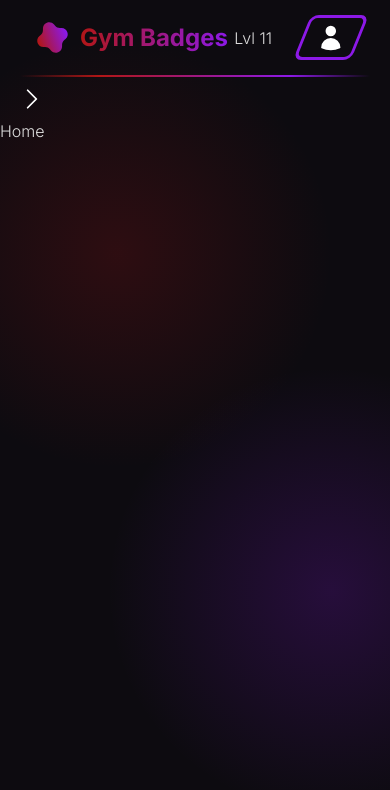
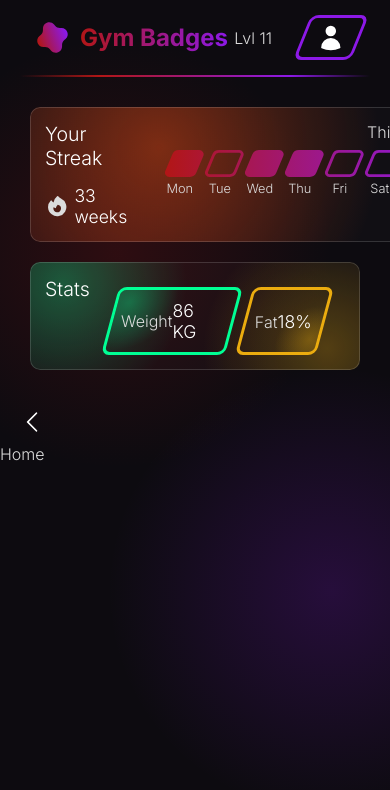
Before and after one commit to TFG-APP-de-gamificacion-del-deporte/gym-badges-web-app, a Next.js app in the folder src/gym_badges/: page / in a window 390 px wide. Shown: the top 790 px of the page. Built offline with nearby package versions, Linux system fonts and the light colour scheme.

Commit message:
Improve dashboard responsiveness

```diff
--- a/src/gym_badges/app/(home)/home.module.scss
+++ b/src/gym_badges/app/(home)/home.module.scss
@@ -9,7 +9,7 @@
 }
 
 .dashboard_main_layout {
-  @include GV.mobile-screen {
+  @include GV.small-screen {
     flex-direction: column;
   }
 
--- a/src/gym_badges/components/dashboard/client-dashboard.module.scss
+++ b/src/gym_badges/components/dashboard/client-dashboard.module.scss
@@ -3,6 +3,10 @@
 .dashboard {
   display: flex;
   flex-direction: row;
+
+  @include GV.small-screen {
+    flex-direction: column;
+  }
 }
 
 .widgets {
@@ -10,6 +14,15 @@
   flex-direction: column;
   gap: 20px;
   margin: 30px;
+
+  @include GV.small-screen {
+    flex-direction: row;
+    flex-wrap: wrap;
+
+    div {
+      flex-grow: 1;
+    }
+  }
 }
 
 .collapse_button {
--- a/src/gym_badges/components/dashboard/client-dashboard.tsx
+++ b/src/gym_badges/components/dashboard/client-dashboard.tsx
@@ -6,7 +6,6 @@ import StatsCard, { StatsCardProps } from "./stats-card/stats-card";
 import LineSeparator from "../line-separator/line-separator";
 import { ChevronLeftIcon, ChevronRightIcon } from "@heroicons/react/24/solid";
 import StreakCard, { StreakCardProps } from "./streak-card/streak-card";
-import useScreenSize from "@/hooks/useScreenSize";
 
 type ClientDashboardProps = {
   streakCardProps: StreakCardProps;
@@ -15,25 +14,10 @@ type ClientDashboardProps = {
 
 export default function ClientDashboard({ statsCardProps, streakCardProps }: ClientDashboardProps) {
   const [hidden, setHidden] = useState(false);
-  const [usedButton, setUsedButton] = useState(false);
-  const { width } = useScreenSize();
 
   const toggleHidden = () => {
-    setUsedButton(true);
     setHidden(!hidden);
   }
-
-  useEffect(() => {
-    if (usedButton && hidden) { return }  // Used to hide --> Keep hided
-
-    if (!usedButton && width <= 1000) {
-      setHidden(true)
-    }
-    else if (width > 1000) {
-      setHidden(false);
-      setUsedButton(false);
-    }
-  }, [width]);
 
   return (
     <div className={styles.dashboard}>
--- a/src/gym_badges/components/dashboard/stats-card/stats-card.module.scss
+++ b/src/gym_badges/components/dashboard/stats-card/stats-card.module.scss
@@ -10,6 +10,10 @@ $yellow_gradient: radial-gradient(circle at bottom 20% right 10%, rgba($yellow,
 .stats_card {
   @include GV.card;
   background-image: $green_gradient, $yellow_gradient;
+
+  @include GV.small-screen {
+    display: flex;
+  }
 }
 
 .stats {
@@ -18,6 +22,8 @@ $yellow_gradient: radial-gradient(circle at bottom 20% right 10%, rgba($yellow,
   gap: 10px;
   margin-top: 10px;
   padding: 0 20px;
+
+  flex-grow: 1;
 }
 
 .box {
@@ -28,7 +34,9 @@ $yellow_gradient: radial-gradient(circle at bottom 20% right 10%, rgba($yellow,
 
   transform: skew($skew);
   flex-grow: 1;
-  flex-basis: 50%;
+  // flex-basis: 50%;
+
+  align-content: center;
 
   div {
     transform: skew(-$skew);
@@ -38,7 +46,13 @@ $yellow_gradient: radial-gradient(circle at bottom 20% right 10%, rgba($yellow,
     align-items: center;
 
     margin-left: -2px;
-    padding: 10px 0;
+    padding: 10px;
+
+    @include GV.small-screen {
+      flex-direction: row-reverse;
+      align-items: center;
+      justify-content: space-around;
+    }
   }
 }
 
--- a/src/gym_badges/components/dashboard/stats-card/stats-card.tsx
+++ b/src/gym_badges/components/dashboard/stats-card/stats-card.tsx
@@ -14,22 +14,22 @@ export default function StatsCard({ statsCardProps }: { statsCardProps: StatsCar
       <h2>Stats</h2>
 
       <div className={styles.stats}>
-
+        {/* WEIGHT BOX */}
         <div className={clsx(styles.box, styles.green_border)}>
           <div>
             <h3>{statsCardProps.weight} KG</h3>
             <p>Weight</p>
           </div>
         </div>
-
+        {/* FAT BOX */}
         <div className={clsx(styles.box, styles.yellow_border)}>
           <div>
             <h3>{statsCardProps.fat}%</h3>
             <p>Fat</p>
           </div>
         </div>
+      </div>
 
-      </div>
     </div>
   )
 }
--- a/src/gym_badges/components/dashboard/streak-card/streak-card.module.scss
+++ b/src/gym_badges/components/dashboard/streak-card/streak-card.module.scss
@@ -3,13 +3,28 @@
 .streak_card {
   @include GV.card;
   background-image: radial-gradient(circle at top 30% left 30%, rgba(216, 71, 19, 0.5) 0%, transparent 70%);
+  display: flex;
+  flex-direction: column;
+  gap: 30px;
+
+  @include GV.small-screen {
+    flex-direction: row;
+  }
 }
 
 .streak_count {
   display: flex;
   flex-direction: row;
   align-items: center;
-  margin: 15px 0px 20px 0px;
+  margin-top: 15px;
+}
+
+.this_week {
+  @include GV.small-screen {
+    display: flex;
+    flex-direction: column;
+    align-items: end;
+  }
 }
 
 .icon {
--- a/src/gym_badges/components/dashboard/streak-card/streak-card.tsx
+++ b/src/gym_badges/components/dashboard/streak-card/streak-card.tsx
@@ -12,12 +12,19 @@ export type StreakCardProps = {
 export default function StreakCard({ streakCardProps }: { streakCardProps: StreakCardProps }) {
   return (
     <div className={styles.streak_card}>
-      <h2>Your Streak</h2>
-      <div className={styles.streak_count}>
-        <FireIcon className={styles.icon}/>
-        <h3>{streakCardProps.streak.toString()} week{streakCardProps.streak > 1 ? "s" : ""}</h3>
+      {/* TITLE AND STREAK */}
+      <div className={styles.streak}>
+        <h2>Your Streak</h2>
+        <div className={styles.streak_count}>
+          <FireIcon className={styles.icon}/>
+          <h3>{streakCardProps.streak.toString()} week{streakCardProps.streak > 1 ? "s" : ""}</h3>
+        </div>
       </div>
-      <WeekBar initialWeek={streakCardProps.currentWeek}/>
+      {/* WEEK BAR */}
+      <div className={styles.this_week}>
+        <p>This Week</p>
+        <WeekBar initialWeek={streakCardProps.currentWeek}/>
+      </div>
     </div>
   );
 }
--- a/src/gym_badges/components/dashboard/streak-card/week-bar/week-bar.tsx
+++ b/src/gym_badges/components/dashboard/streak-card/week-bar/week-bar.tsx
@@ -32,8 +32,6 @@ export default function WeekBar({ initialWeek }: { initialWeek: WeekBarProps })
   }, [debouncedWeek]);
 
   return (
-    <>
-      <p>This Week</p>
     <div className={styles.container}>
       {Array.from({length: N_DAYS}).map((_, index) => (
         <div className={styles.day} key={index}>
@@ -45,6 +43,5 @@ export default function WeekBar({ initialWeek }: { initialWeek: WeekBarProps })
         </div>
       ))}
     </div>
-    </>
   )
 }
--- a/src/gym_badges/hooks/useScreenSize.ts
+++ /dev/null
@@ -1,26 +0,0 @@
-import { useState, useEffect } from 'react';
-
-export default function useScreenSize() {
-  const [screenSize, setScreenSize] = useState({
-    width: window.innerWidth,
-    height: window.innerHeight,
-  });
-
-  useEffect(() => {
-    const handleResize = () => {
-      setScreenSize({
-        width: window.innerWidth,
-        height: window.innerHeight,
-      });
-    };
-
-    window.addEventListener('resize', handleResize);
-
-    // Clean up the event listener when the component unmounts
-    return () => {
-      window.removeEventListener('resize', handleResize);
-    };
-  }, []);
-
-  return screenSize;
-}
```
Lines whose indentation alone changed are shown as unchanged.
